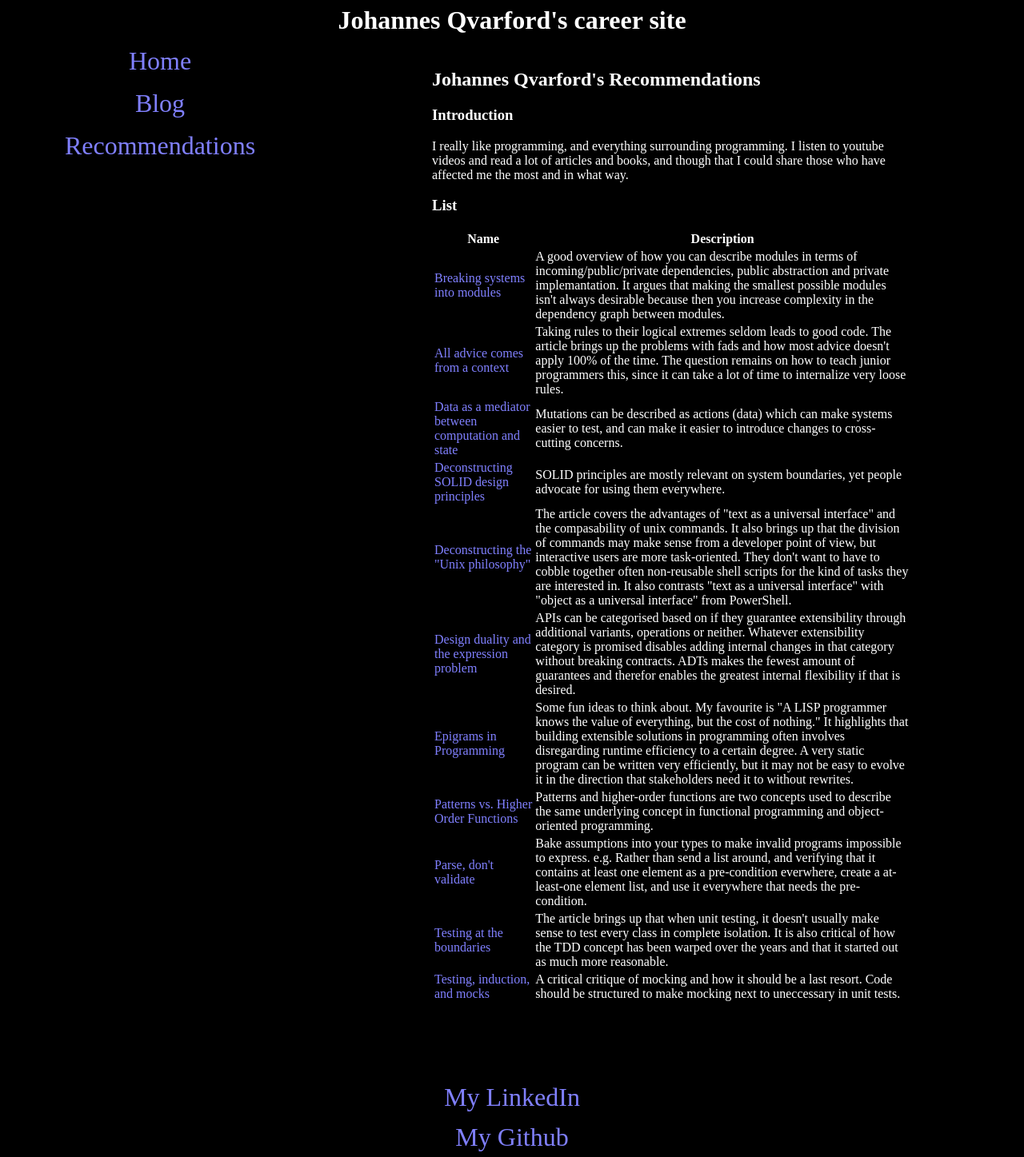
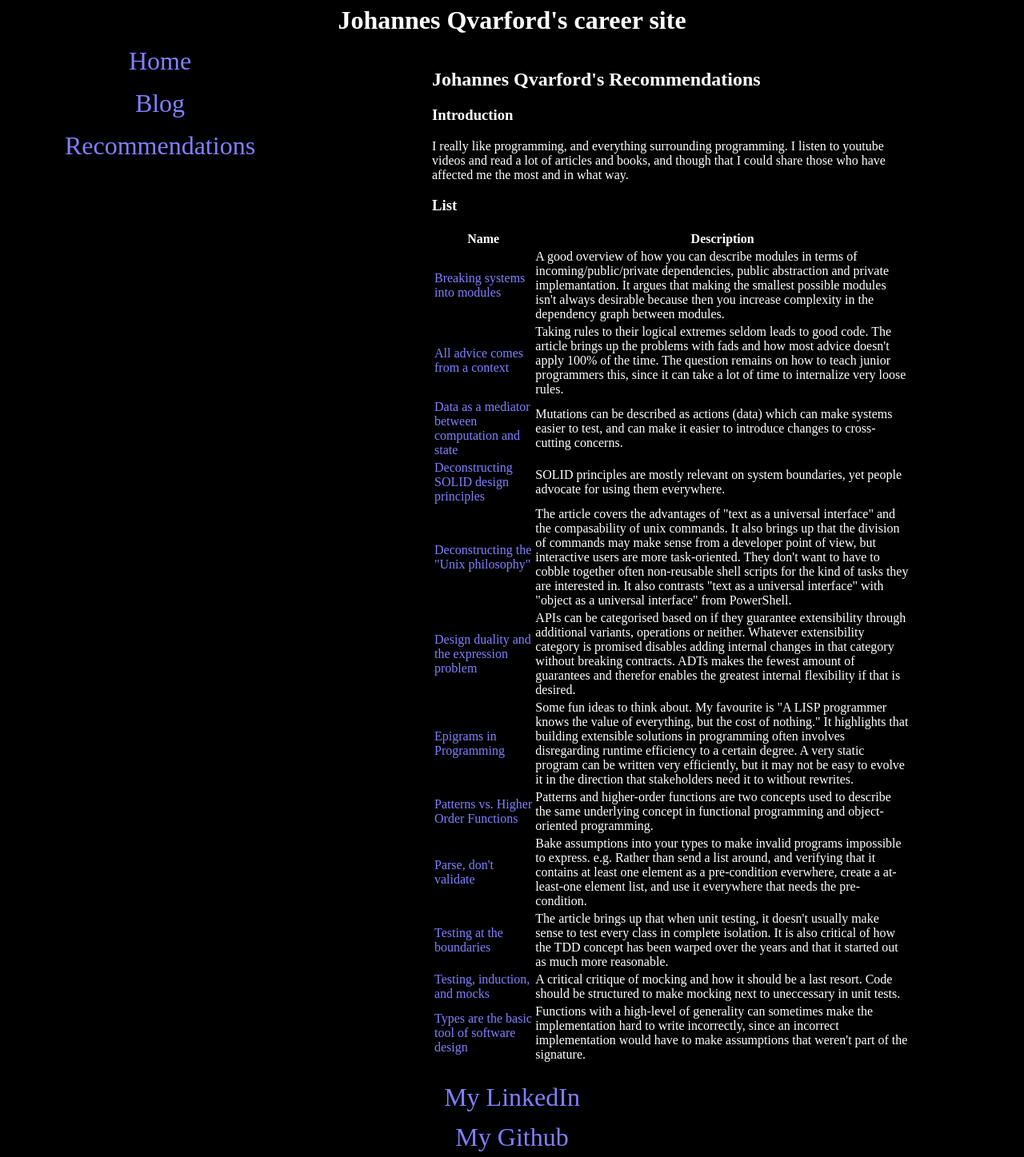
Before and after one commit to johannes-qvarford/johannes-qvarford.github.io, a Jekyll site: the page built from recommendations/index.html, in a window 1280 px wide. Shown: the whole page at 80% size. Built offline with Jekyll 4.4.1, drawn with Linux system fonts in a browser that asks for light colours.

Commit message:
Types are the basic tool of software design

```diff
--- a/recommendations/index.html
+++ b/recommendations/index.html
@@ -63,13 +63,13 @@ recommendations:
     review: |
       A critical critique of mocking and how it should be a last resort.
       Code should be structured to make mocking next to uneccessary in unit tests.
+  - name: Types are the basic tool of software design
+    link: https://www.tedinski.com/2018/12/05/types-as-design-tool.html
+    review: |
+      Functions with a high-level of generality can sometimes make the implementation hard to write incorrectly,
+      since an incorrect implementation would have to make assumptions that weren't part of the signature.
 ---
-<!--
-  - name:
-    link:
-    review: |
-      todo
--->
+
 
 <article>
     <h2>{{ page.title }}</h2>
@@ -101,8 +101,8 @@ recommendations:
 <!--
   TODO:
 
-https://www.parsonsmatt.org/2017/10/11/type_safety_back_and_forth.html
-https://www.tedinski.com/2018/12/05/types-as-design-tool.html
+
+
 
 https://www.oreilly.com/library/view/designing-data-intensive-applications/9781491903063/
 https://www.dddcommunity.org/book/evans_2003/
```
